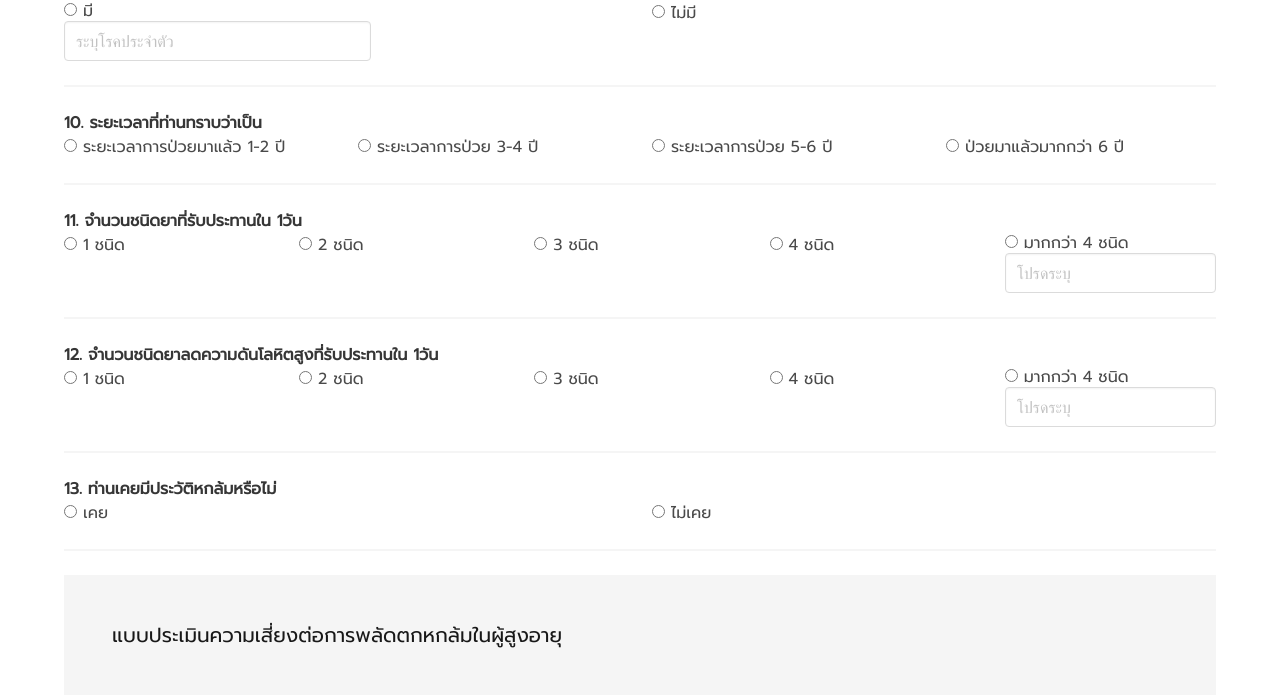
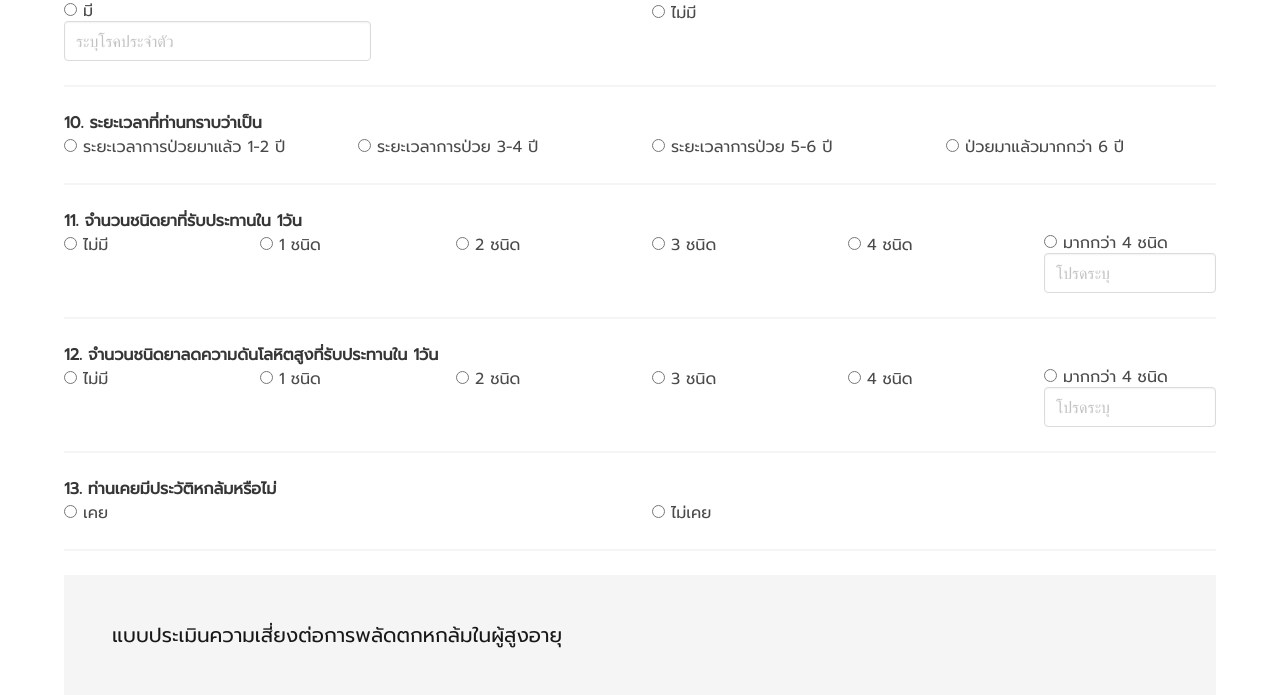
Before and after one commit to Thossakrai/WebPolls_new, a Django app: template templates/polls/start.html in a window 1280 px wide. Shown: the part 1155-1850 px from the top of the page. Run offline with Django 3.2, Linux system fonts and the light colour scheme; the template is opened without the code that fills it, so the values that code supplies are empty; some libraries are stand-ins or nearby versions.

Commit message:
update start page

```diff
--- a/templates/polls/start.html
+++ b/templates/polls/start.html
@@ -291,23 +291,27 @@
                 <div class="control">
                     <div class="columns">
                         <div class="column"><label class="radio">
-                            <input type="radio" name="medi_number" value="1 ชนิด">
+                            <input type="radio" name="medi_number" value="ไม่มี" required>
+                            ไม่มี
+                        </label></div>
+                        <div class="column"><label class="radio">
+                            <input type="radio" name="medi_number" value="1 ชนิด" required>
                             1 ชนิด
                         </label></div>
                         <div class="column"><label class="radio">
-                            <input type="radio" name="medi_number" value="2 ชนิด">
+                            <input type="radio" name="medi_number" value="2 ชนิด" required>
                             2 ชนิด
                         </label></div>
                         <div class="column"><label class="radio">
-                            <input type="radio" name="medi_number" value="3 ชนิด">
+                            <input type="radio" name="medi_number" value="3 ชนิด" required>
                             3 ชนิด
                         </label></div>
                         <div class="column"><label class="radio">
-                            <input type="radio" name="medi_number" value="4 ชนิด">
+                            <input type="radio" name="medi_number" value="4 ชนิด" required>
                             4 ชนิด
                         </label></div>
                         <div class="column"><label class="radio">
-                            <input type="radio" name="medi_number" value="มากกว่า 4 ชนิด">
+                            <input type="radio" name="medi_number" value="มากกว่า 4 ชนิด" required>
                             มากกว่า 4 ชนิด
                             <input class="input" type="text" placeholder="โปรดระบุ" name="medi_detail" maxlength="255">
                         </label></div>
@@ -322,23 +326,27 @@
                 <div class="control">
                     <div class="columns">
                         <div class="column"><label class="radio">
-                            <input type="radio" name="hyperventi_medi" value="1 ชนิด">
+                            <input type="radio" name="hyperventi_medi" value="ไม่มี" required>
+                            ไม่มี
+                        </label></div>
+                        <div class="column"><label class="radio">
+                            <input type="radio" name="hyperventi_medi" value="1 ชนิด"  required>
                             1 ชนิด
                         </label></div>
                         <div class="column"><label class="radio">
-                            <input type="radio" name="hyperventi_medi" value="2 ชนิด">
+                            <input type="radio" name="hyperventi_medi" value="2 ชนิด" required>
                             2 ชนิด
                         </label></div>
                         <div class="column"><label class="radio">
-                            <input type="radio" name="hyperventi_medi" value="3 ชนิด">
+                            <input type="radio" name="hyperventi_medi" value="3 ชนิด" required>
                             3 ชนิด
                         </label></div>
                         <div class="column"><label class="radio">
-                            <input type="radio" name="hyperventi_medi" value="4 ชนิด">
+                            <input type="radio" name="hyperventi_medi" value="4 ชนิด" required>
                             4 ชนิด
                         </label></div>
                         <div class="column"><label class="radio">
-                            <input type="radio" name="hyperventi_medi" value="มากกว่า 4 ชนิด">
+                            <input type="radio" name="hyperventi_medi" value="มากกว่า 4 ชนิด" required>
                             มากกว่า 4 ชนิด
                             <input class="input" type="text" placeholder="โปรดระบุ" name="hyperventi_detial">
                         </label></div>
```
